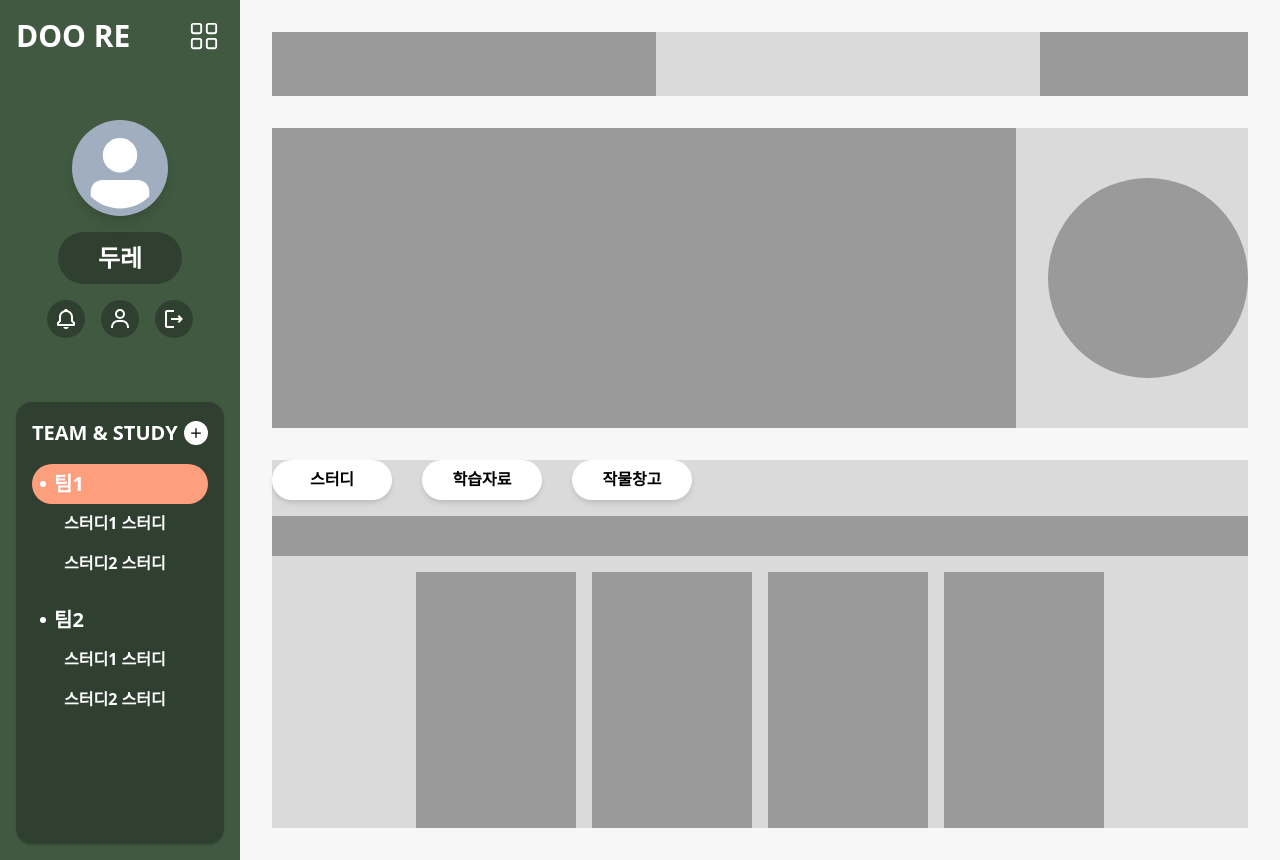
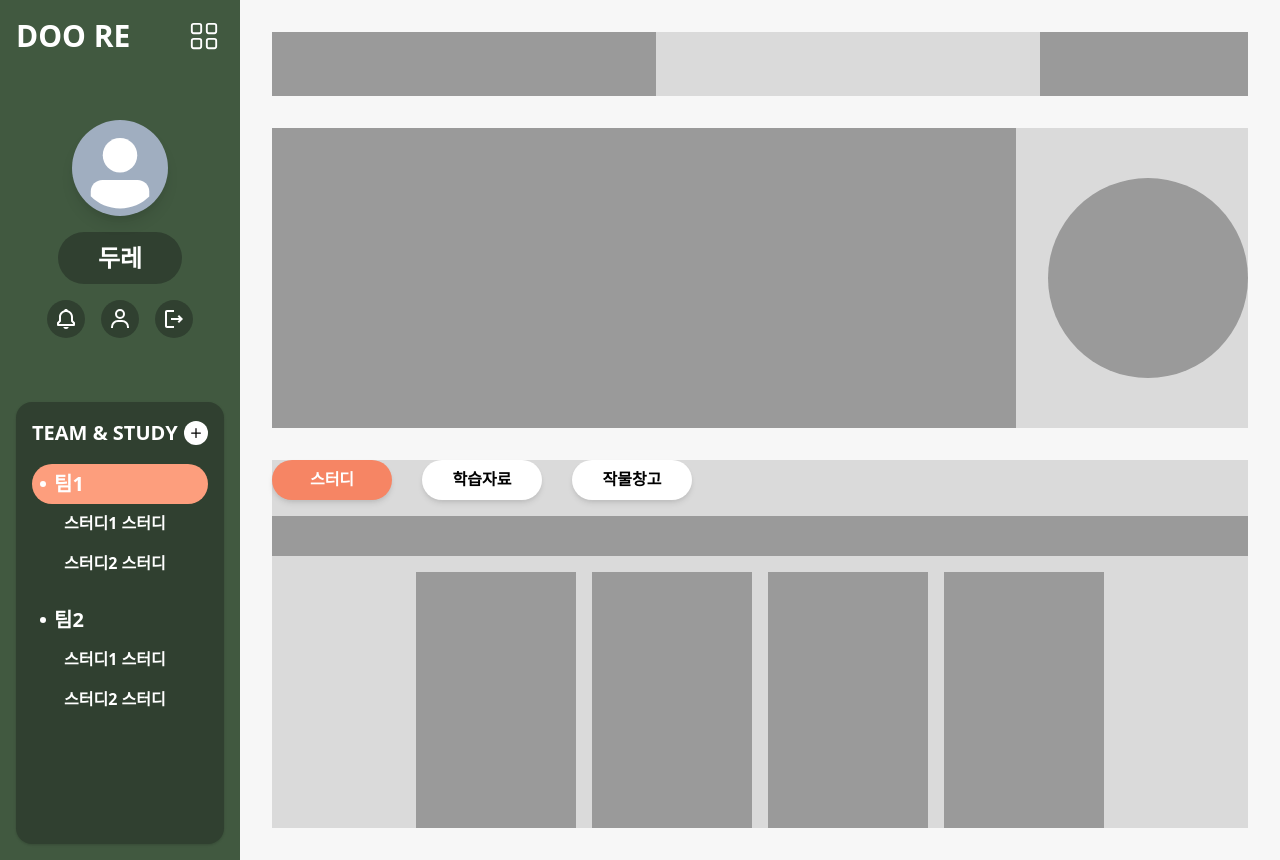
Before and after one commit to BDD-CLUB/01-doo-re-front, a Next.js app: page /team/1 in a window 1280 px wide. Built offline with nearby package versions, Linux system fonts and the light colour scheme.

Commit message:
feat: TabButton 클릭 이벤트 구현
#79

```diff
--- a/src/components/TabButton/index.tsx
+++ b/src/components/TabButton/index.tsx
@@ -7,8 +7,15 @@ const TabButton = ({ currentTab, changeTab, categoryInfos }: TabButtonProps) =>
     <Flex gap="30px">
       {categoryInfos.map((data) => {
         return (
-          <Button key={data.id} w="120px" bg="white" borderRadius="30px" shadow="md">
-            <Text color="black" fontSize="md" fontWeight="bold">
+          <Button
+            key={data.id}
+            w="120px"
+            bg={data.name === currentTab ? 'orange_dark' : 'white'}
+            borderRadius="30px"
+            shadow="md"
+            onClick={() => changeTab(data.name)}
+          >
+            <Text color={data.name === currentTab ? 'white' : 'black'} fontSize="md" fontWeight="bold">
               {data.name}
             </Text>
           </Button>
```
